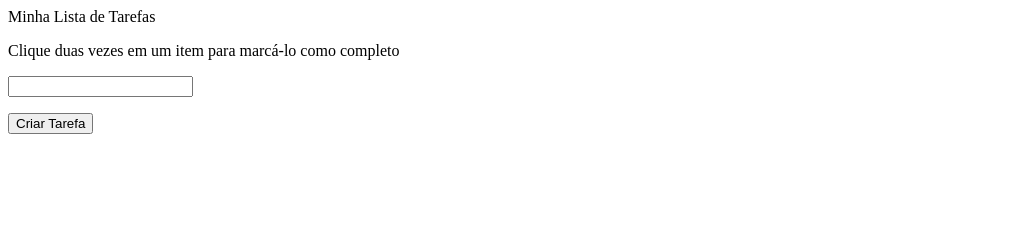
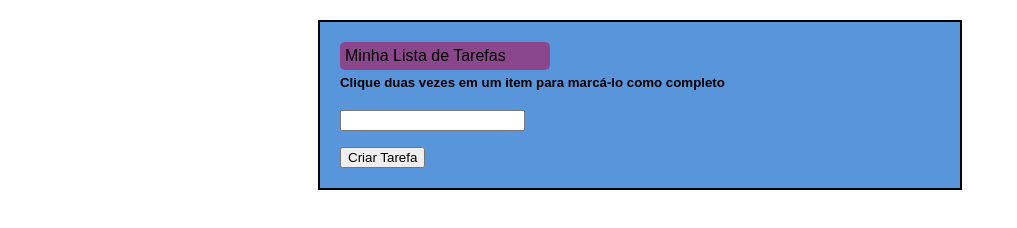
Before and after one commit to LeoLacana/todo-list, a website: page index.html in a window 1280 px wide. Shown: the whole page, without its empty margins (0-1017 px from the left). Drawn offline with Linux system fonts and the light colour scheme.

Commit message:
dando uma mexida

```diff
--- a/index.html
+++ b/index.html
@@ -7,11 +7,13 @@
   <title>Project Todo List</title>
 </head>
 <body>
-  <header>Minha Lista de Tarefas</header>
-  <p id="funcionamento">Clique duas vezes em um item para marcá-lo como completo</p>
-  <input type="text" id="texto-tarefa">
-  <ol id="lista-tarefas"></ol>
-  <button id="criar-tarefa">Criar Tarefa</button>
-  <script type="text/javascript" src="script.js"></script>
+  <main>
+    <header>Minha Lista de Tarefas</header>
+    <h5 id="funcionamento">Clique duas vezes em um item para marcá-lo como completo</h5>
+    <input type="text" id="texto-tarefa">
+    <ol id="lista-tarefas"></ol>
+    <button id="criar-tarefa">Criar Tarefa</button>
+    <script type="text/javascript" src="script.js"></script>
+  </main>
 </body>
 </html>
--- a/style.css
+++ b/style.css
@@ -1,3 +1,34 @@
+body {
+  font-family: sans-serif;
+  border: 2px solid black;
+  width: 50%;
+  margin: 20px auto 20px auto;
+  /*padding: 20px;*/
+}
+
+main {
+  background-color: #5995da;
+  padding: 20px;
+}
+
+header {
+  padding: 5px;
+  border-radius: 5px;
+  background-color: rgb(139, 71, 139);
+  width: 200px;
+
+}
+
+h5 {
+  margin: 5px auto 20px auto;
+}
+
+li {
+  border-radius: 5px;
+  padding-left: 5px ;
+  width: 130px;
+}
+
 .color {
   background-color: grey;
 }
```
